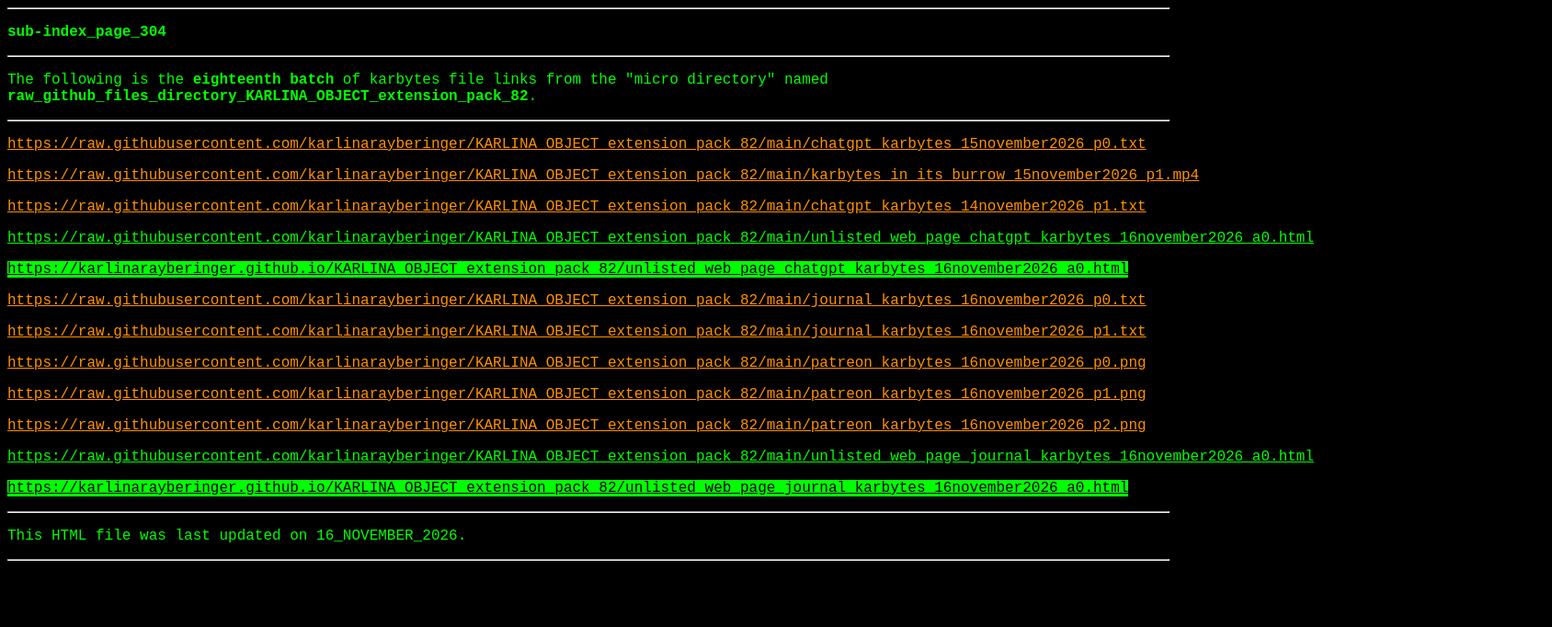
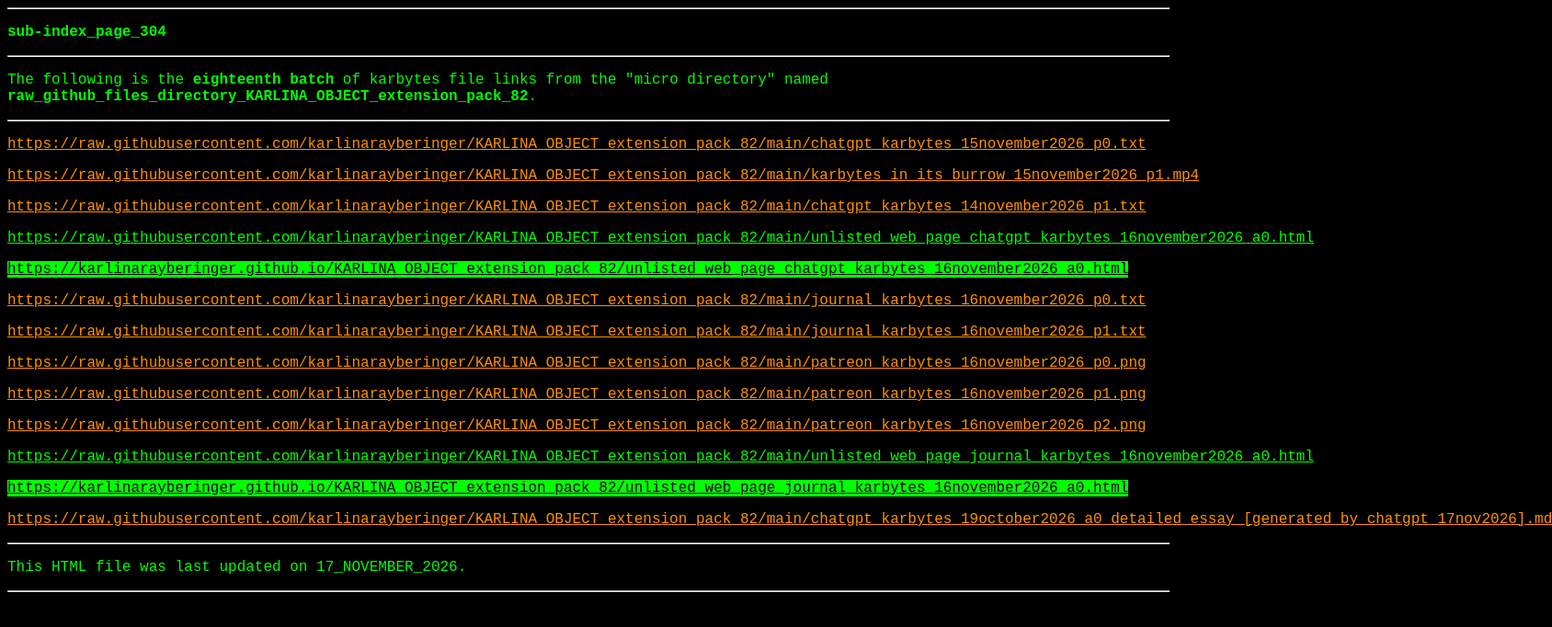
Before and after one commit to karbytessupporter/karbytes_wayback_machine_saves_precision_batches_extension_1, a plain HTML site: page sub-index_page_304.html in a window 1280 px wide. Shown: the whole page at 92% size, 1688 px wide, since content can reach past the window. Drawn offline with Linux system fonts and the light colour scheme.

Commit message:
Update sub-index_page_304.html

```diff
--- a/sub-index_page_304.html
+++ b/sub-index_page_304.html
@@ -3,7 +3,7 @@
  * file: sub-index_page_304.html
  * type: Hyper-Text-Markup-Language
  * author: karbytes
- * date: 16_NOVEMBER_2026
+ * date: 17_NOVEMBER_2026
  * license: PUBLIC_DOMAIN
  */
  -->
@@ -39,10 +39,11 @@
 <p><a style="background: #000000;color: #ff9000" href="https://raw.githubusercontent.com/karlinarayberinger/KARLINA_OBJECT_extension_pack_82/main/patreon_karbytes_16november2026_p2.png" target="_blank" rel="noopener">https://raw.githubusercontent.com/karlinarayberinger/KARLINA_OBJECT_extension_pack_82/main/patreon_karbytes_16november2026_p2.png</a></p>
 <p><a style="background: #000000;color: #00ff00" href="https://raw.githubusercontent.com/karlinarayberinger/KARLINA_OBJECT_extension_pack_82/main/unlisted_web_page_journal_karbytes_16november2026_a0.html" target="_blank" rel="noopener">https://raw.githubusercontent.com/karlinarayberinger/KARLINA_OBJECT_extension_pack_82/main/unlisted_web_page_journal_karbytes_16november2026_a0.html</a></p>
 <p><a style="background: #00ff00;color: #000000" href="https://karlinarayberinger.github.io/KARLINA_OBJECT_extension_pack_82/unlisted_web_page_journal_karbytes_16november2026_a0.html" target="_blank" rel="noopener">https://karlinarayberinger.github.io/KARLINA_OBJECT_extension_pack_82/unlisted_web_page_journal_karbytes_16november2026_a0.html</a></p>
+<p><a style="background: #000000;color: #ff9000" href="https://raw.githubusercontent.com/karlinarayberinger/KARLINA_OBJECT_extension_pack_82/main/chatgpt_karbytes_19october2026_a0_detailed_essay_[generated_by_chatgpt_17nov2026].md" target="_blank" rel="noopener">https://raw.githubusercontent.com/karlinarayberinger/KARLINA_OBJECT_extension_pack_82/main/chatgpt_karbytes_19october2026_a0_detailed_essay_[generated_by_chatgpt_17nov2026].md</a></p>
 
 <hr>
 
-<p>This HTML file was last updated on 16_NOVEMBER_2026.</p>
+<p>This HTML file was last updated on 17_NOVEMBER_2026.</p>
 
 <hr>
 </body>
```
